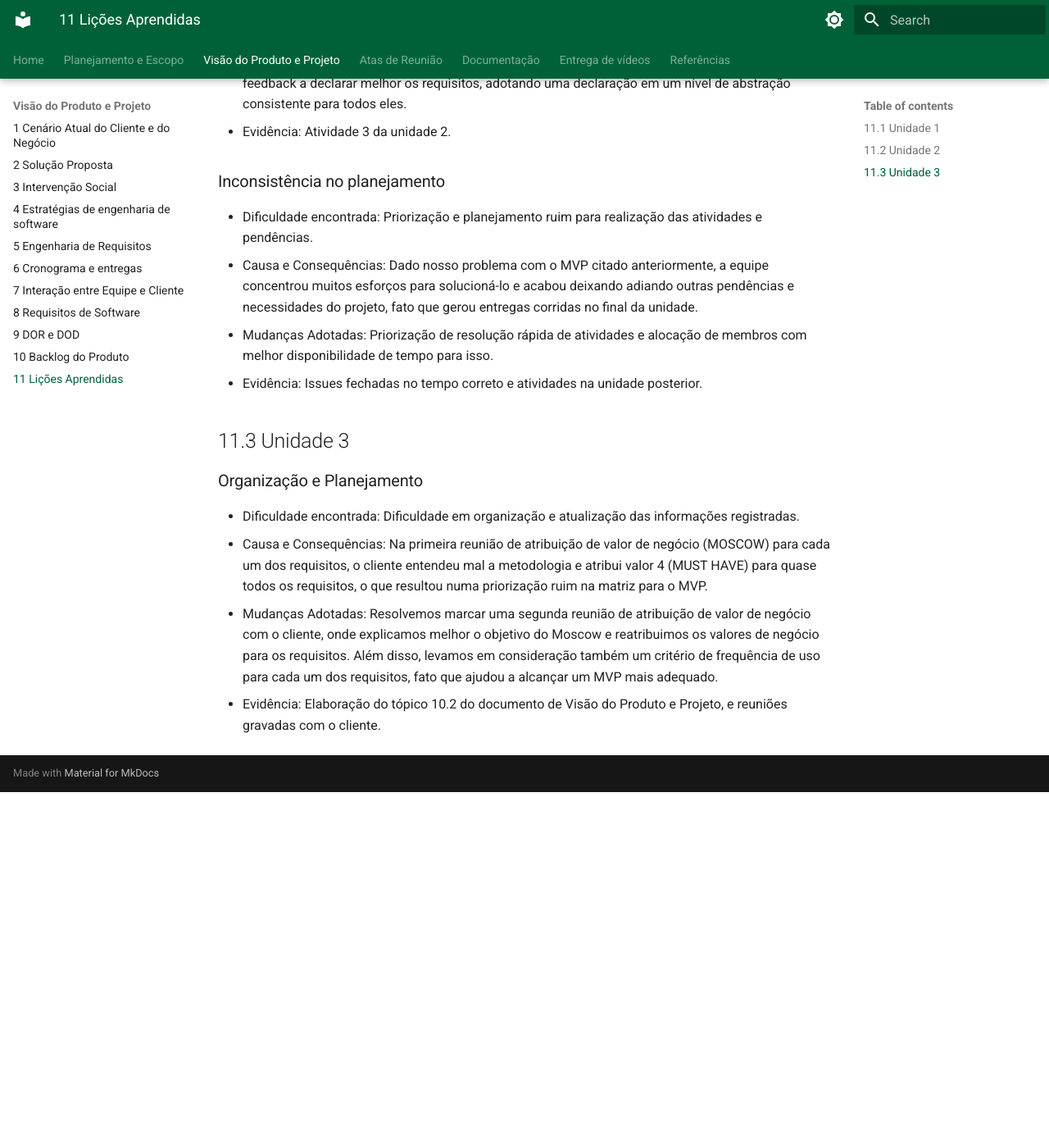
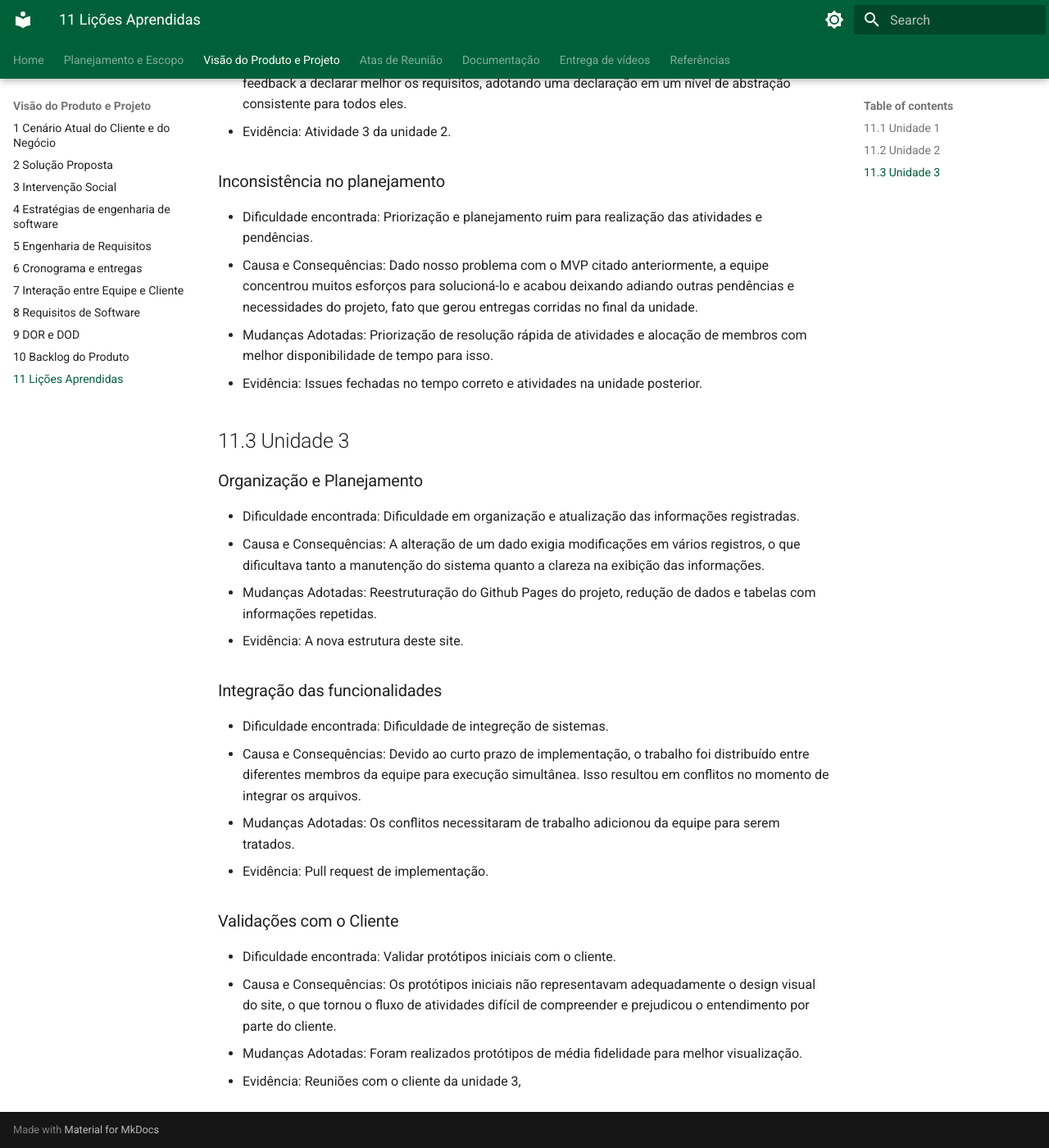
Before and after one commit to mdsreq-fga-unb/REQ-2026.2-T01-IBRADA-NET, an MkDocs documentation site: the page built from docs/documento-visao/11_licoes.md, in a window 1280 px wide and 1400 px high, scrolled down 2446 px. Shown: the whole window at 82% size. Built offline with MkDocs 1.6.1 and Material for MkDocs 9.7.7, drawn with Linux system fonts in a browser that asks for light colours; before the commit the page ends 3412 px from its top, so only the background shows below that.

Commit message:
Adição da lições da Unidade 3

```diff
--- a/docs/documento-visao/11_licoes.md
+++ b/docs/documento-visao/11_licoes.md
@@ -62,6 +62,20 @@ A Unidade 2 representou um momento de diálogo, evolução e compromisso, na qua
 ### Organização e Planejamento
 
 - Dificuldade encontrada: Dificuldade em organização e atualização das informações registradas.
-- Causa e Consequências: Na primeira reunião de atribuição de valor de negócio (MOSCOW) para cada um dos requisitos, o cliente entendeu mal a metodologia e atribui valor 4 (MUST HAVE) para quase todos os requisitos, o que resultou numa priorização ruim na matriz para o MVP.
-- Mudanças Adotadas: Resolvemos marcar uma segunda reunião de atribuição de valor de negócio com o cliente, onde explicamos melhor o objetivo do Moscow e reatribuimos os valores de negócio para os requisitos. Além disso, levamos em consideração também um critério de frequência de uso para cada um dos requisitos, fato que ajudou a alcançar um MVP mais adequado.
-- Evidência: Elaboração do tópico 10.2 do documento de Visão do Produto e Projeto, e reuniões gravadas com o cliente.
+- Causa e Consequências: A alteração de um dado exigia modificações em vários registros, o que dificultava tanto a manutenção do sistema quanto a clareza na exibição das informações.
+- Mudanças Adotadas: Reestruturação do Github Pages do projeto, redução de dados e tabelas com informações repetidas.
+- Evidência: A nova estrutura deste site.
+
+### Integração das funcionalidades
+
+- Dificuldade encontrada: Dificuldade de integreção de sistemas.
+- Causa e Consequências: Devido ao curto prazo de implementação, o trabalho foi distribuído entre diferentes membros da equipe para execução simultânea. Isso resultou em conflitos no momento de integrar os arquivos.
+- Mudanças Adotadas: Os conflitos necessitaram de trabalho adicionou da equipe para serem tratados.
+- Evidência: Pull request de implementação.
+
+### Validações com o Cliente
+
+- Dificuldade encontrada: Validar protótipos iniciais com o cliente.
+- Causa e Consequências: Os protótipos iniciais não representavam adequadamente o design visual do site, o que tornou o fluxo de atividades difícil de compreender e prejudicou o entendimento por parte do cliente.
+- Mudanças Adotadas: Foram realizados protótipos de média fidelidade para melhor visualização.
+- Evidência: Reuniões com o cliente da unidade 3,
```
Also changed, not shown: docs/documento-visao/1_cenarioAtual.md (+1 -1 lines).
